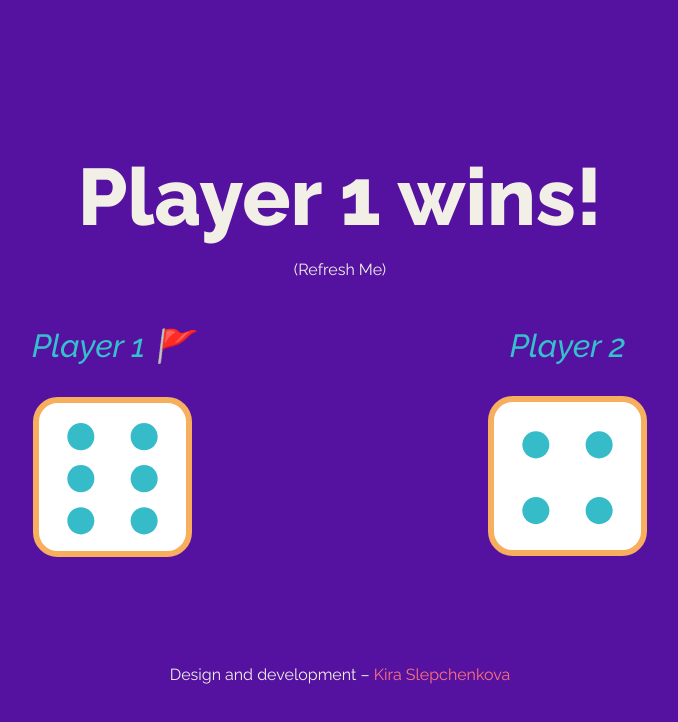
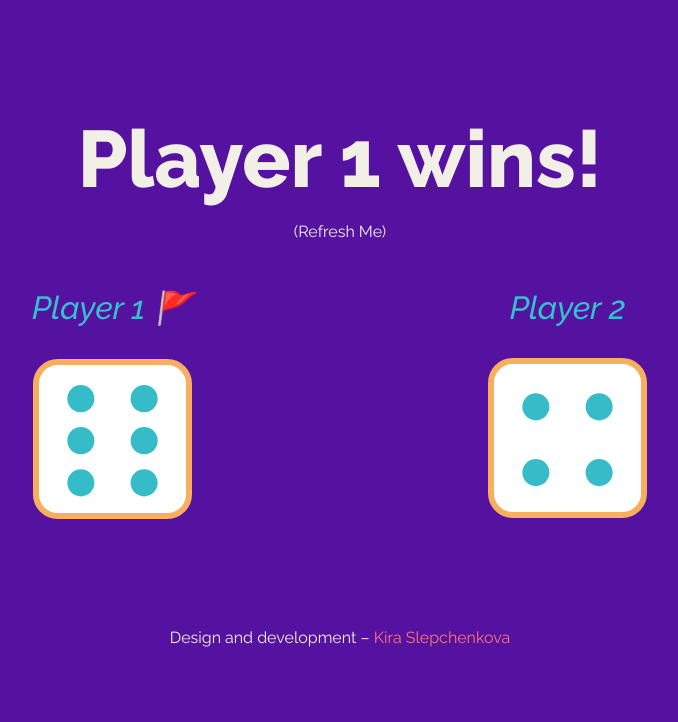
Before and after one commit to rarakira/roll-a-dice, a plain HTML site: page index.html in a window 1280 px wide. Shown: the whole page, without its empty margins (300-978 px from the left). Drawn offline with Linux system fonts and the light colour scheme.

Commit message:
Update styles.css

```diff
--- a/css/styles.css
+++ b/css/styles.css
@@ -14,7 +14,7 @@ Secondary orange - #fcb25c */
 
 h1 {
   font-size: 5rem;
-  margin-bottom: 1rem;
+  margin: 1rem auto;
 }
 
 a {
```
